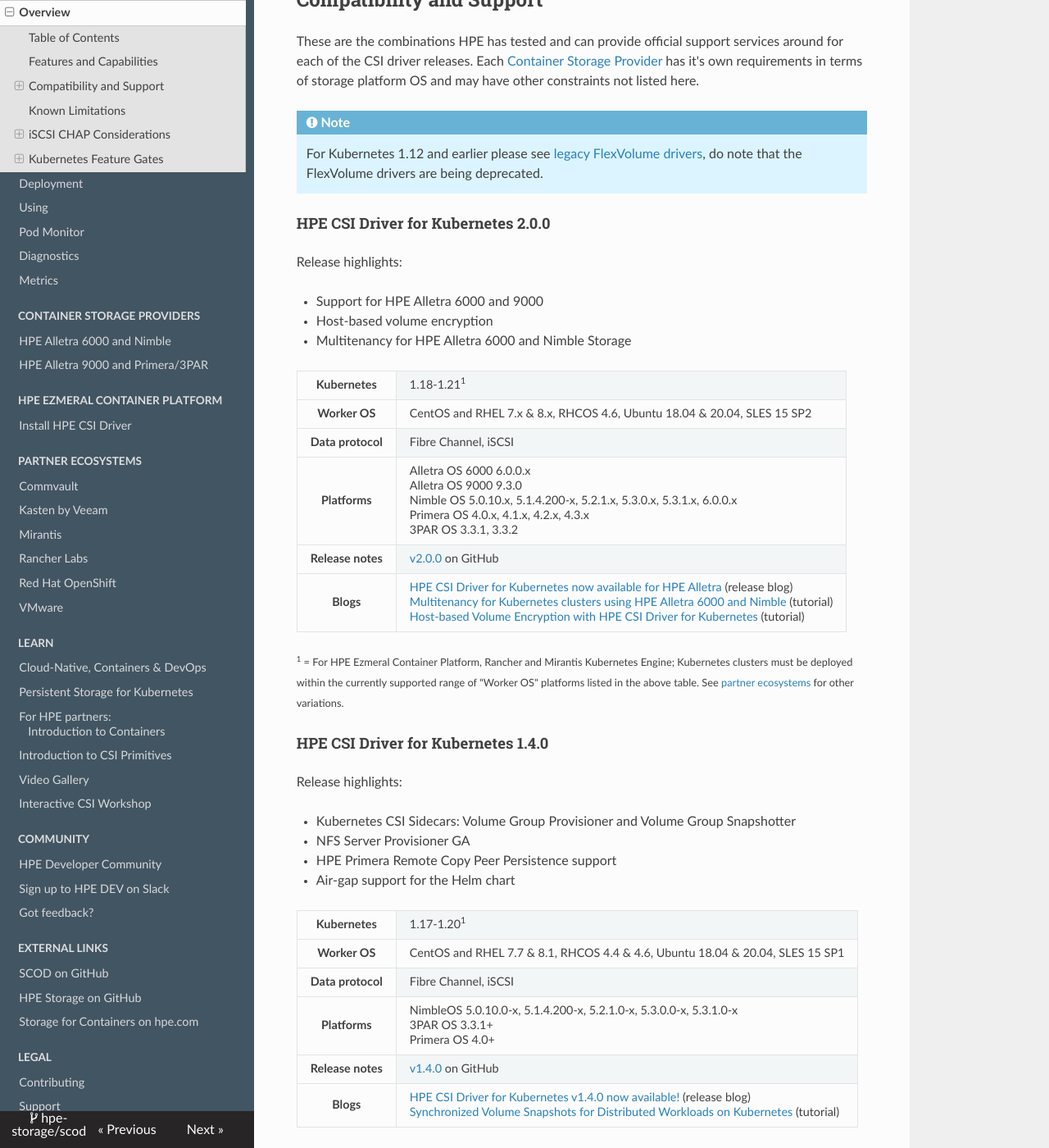
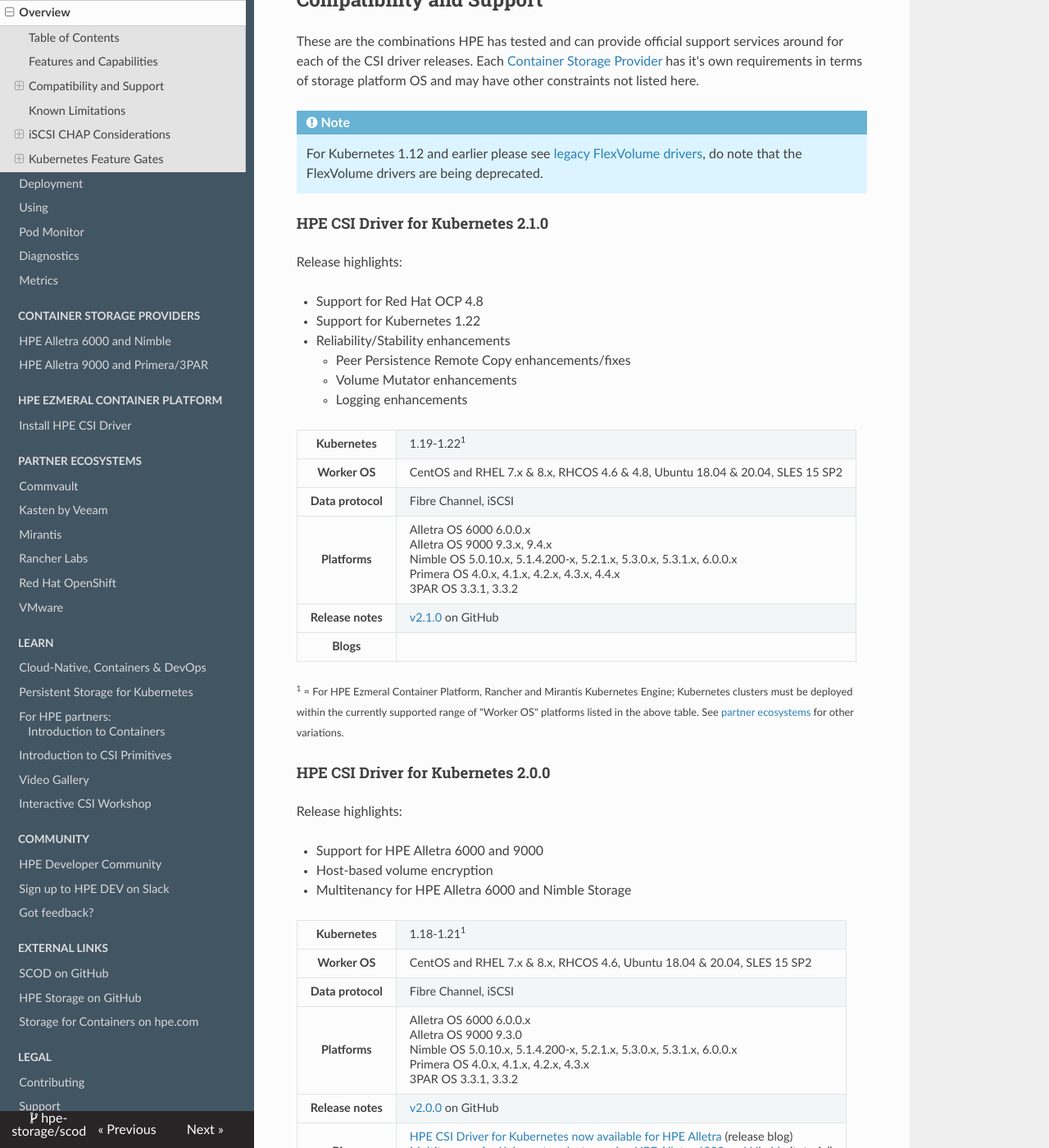
Before and after one commit to hpe-storage/scod, an MkDocs documentation site: the page built from docs/csi_driver/index.md, in a window 1280 px wide and 1400 px high, scrolled down 2724 px. Shown: the whole window at 82% size. Built offline with MkDocs 1.6.1, drawn with Linux system fonts in a browser that asks for light colours; nearby versions of some CDN libraries; some of the changed text lies outside the part shown.

Commit message:
updates for 2.1
Signed-off-by: Chris Snell <snell.chris@gmail.com>

```diff
--- a/docs/container_storage_provider/hpe_alletra_9000/index.md
+++ b/docs/container_storage_provider/hpe_alletra_9000/index.md
@@ -13,7 +13,8 @@
 
 | Version | Protocols | Host OS | Container Orchestrator | HPE Alletra 9000, Primera and 3PAR OS |
 | ------ | ------------------- |-------- | --------- | ------------------- |
-| v2.0.0 | iSCSI & FC | CentOS 8.x <br /> RHEL 8.x <br /> CoreOS | Kubernetes 1.18-1.21 <br /> Red Hat OpenShift 4.4, 4.6 <br /> SUSE CaaSP 4.2 | 3PAR OS 3.3.1+ <br /> Primera OS 4.0+ |
+| v2.1.0 | iSCSI & FC | CentOS 8.x <br /> RHEL 8.x <br /> CoreOS | Kubernetes 1.19-1.22 <br /> Red Hat OpenShift 4.6, 4.8 <br /> SUSE CaaSP 4.5 | 3PAR OS 3.3.1+ <br /> Primera OS 4.0+ <br /> Alletra OS 9.3.x, 9.4.x |
+| v2.0.0 | iSCSI & FC | CentOS 8.x <br /> RHEL 8.x <br /> CoreOS | Kubernetes 1.18-1.21 <br /> Red Hat OpenShift 4.4, 4.6 <br /> SUSE CaaSP 4.5 | 3PAR OS 3.3.1+ <br /> Primera OS 4.0+ <br /> Alletra OS 9.3.x |
 | v1.4.0 | iSCSI & FC | CentOS 8.1 <br /> RHEL 8.1 <br /> CoreOS | Kubernetes 1.17-1.20 <br /> Red Hat OpenShift 4.4, 4.6 <br /> SUSE CaaSP 4.2 | 3PAR OS 3.3.1+ <br /> Primera OS 4.0+ |
 | v1.3.0 | iSCSI & FC | CentOS 7.6, 7.7 <br /> RHEL 7.6, 7.7 <br /> CoreOS | Kubernetes 1.16-1.19 <br /> Red Hat OpenShift 4.2, 4.3 | 3PAR OS 3.3.1+ <br /> Primera OS 4.0+ |
 | v1.2.0 | iSCSI & FC | CentOS 7.6, 7.7 <br /> RHEL 7.6, 7.7 <br /> CoreOS | Kubernetes 1.16-1.18 <br /> Red Hat OpenShift 4.2, 4.3 | 3PAR OS 3.3.1+ <br /> Primera OS 4.0, 4.1 |
--- a/docs/csi_driver/index.md
+++ b/docs/csi_driver/index.md
@@ -55,6 +55,55 @@
 
 !!! note
     For Kubernetes 1.12 and earlier please see [legacy FlexVolume drivers](../flexvolume_driver/index.md), do note that the FlexVolume drivers are being deprecated.
+
+#### HPE CSI Driver for Kubernetes 2.1.0
+
+Release highlights:
+
+* Support for Red Hat OCP 4.8
+* Support for Kubernetes 1.22
+* Reliability/Stability enhancements
+    * Peer Persistence Remote Copy enhancements/fixes
+    * Volume Mutator enhancements
+    * Logging enhancements
+
+<table>
+  <tr>
+    <th>Kubernetes</th>
+    <td>1.19-1.22<sup>1</sup></td>
+  </tr>
+  <tr>
+    <th>Worker&nbsp;OS</th>
+    <td>CentOS and RHEL 7.x & 8.x, RHCOS 4.6 & 4.8, Ubuntu 18.04 & 20.04, SLES 15 SP2
+  </tr>
+  <tr>
+    <th>Data&nbsp;protocol</th>
+    <td>Fibre Channel, iSCSI</td>
+  </tr>
+  <tr>
+    <th>Platforms</th>
+    <td>
+      Alletra OS 6000 6.0.0.x<br />
+      Alletra OS 9000 9.3.x, 9.4.x<br />
+      Nimble OS 5.0.10.x, 5.1.4.200-x, 5.2.1.x, 5.3.0.x, 5.3.1.x, 6.0.0.x<br />
+      Primera OS 4.0.x, 4.1.x, 4.2.x, 4.3.x, 4.4.x<br />
+      3PAR OS 3.3.1, 3.3.2
+    </td>
+  <tr>
+    <th>Release&nbsp;notes</th>
+    <td><a href=https://github.com/hpe-storage/csi-driver/blob/master/release-notes/v2.1.0.md>v2.1.0</a> on GitHub</td>
+  </tr>
+  <tr>
+   <th>Blogs</th>
+   <td>
+
+   </td>
+ </tr>
+</table>
+
+<small>
+ <sup>1</sup> = For HPE Ezmeral Container Platform, Rancher and Mirantis Kubernetes Engine; Kubernetes clusters must be deployed within the currently supported range of "Worker OS" platforms listed in the above table. See [partner ecosystems](../partners) for other variations.
+</small>
 
 #### HPE CSI Driver for Kubernetes 2.0.0
 
@@ -150,53 +199,6 @@
  <sup>1</sup> = For HPE Ezmeral Container Platform, Rancher and Mirantis Kubernetes Engine; Kubernetes clusters must be deployed within the currently supported range of "Worker OS" platforms listed in the above table. See [partner ecosystems](../partners) for other variations.
 </small>
 
-#### HPE CSI Driver for Kubernetes 1.3.0
-
-Release highlights:
-
-* Kubernetes CSI Sidecar: Volume Mutator
-* Broader ecosystem support
-* Native iSCSI CHAP configuration
-
-<table>
-  <tr>
-    <th>Kubernetes</th>
-    <td>1.15-1.18<sup>1</sup></td>
-  </tr>
-  <tr>
-    <th>Worker OS</th>
-    <td>CentOS 7.6, RHEL 7.6, RHCOS 4.3-4.4, Ubuntu 18.04, Ubuntu 20.04
-  </tr>
-  <tr>
-    <th>Data protocol</th>
-    <td>Fibre Channel, iSCSI </td>
-  </tr>
-  <tr>
-    <th>Platforms</th>
-    <td>
-      NimbleOS 5.0.10.x, 5.1.4.200-x, 5.2.1.x, 5.3.0.x<br />
-      3PAR OS 3.3.1<br/>
-      Primera OS 4.0.0, 4.1.0, 4.2.0<sup>2</sup><br/>
-    </td>
-  <tr>
-    <th>Release notes</th>
-    <td><a href=https://github.com/hpe-storage/csi-driver/blob/master/release-notes/v1.3.0.md>v1.3.0</a> on GitHub</td>
-  </tr>
-  <tr>
-   <th>Blogs</th>
-   <td>
-    <a href="https://community.hpe.com/t5/around-the-storage-block/hpe-csi-driver-for-kubernetes-1-3-0-now-available/ba-p/7099684">Around The Storage Block</a> (release)<br/>
-    <a href="https://developer.hpe.com/blog/ppPAlQ807Ah8QGMNl1YE/tutorial-enabling-remote-copy-using-the-hpe-csi-driver-for-kubernetes-on">HPE DEV</a> (Remote copy peer persistence tutorial)<br/>
-    <a href="https://developer.hpe.com/blog/8nlLVWP1RKFROlvZJDo9/introducing-kubernetes-csi-sidecar-containers-from-hpe">HPE DEV</a> (Introducing the volume mutator)<br/>
-   </td>
- </tr>
-</table>
-
-<small>
- <sup>1</sup> = For HPE Ezmeral Container Platform and Rancher; Kubernetes clusters must be deployed within the currently supported range of "Worker OS" platforms listed in the above table. See [partner ecosystems](../partners) for other variations.<br />
- <sup>2</sup> = Only FC is supported on Primera OS prior to 4.2.0.
-</small>
-
 #### Release Archive
 
 HPE currently supports up to three minor releases of the HPE CSI Driver for Kubernetes.
```
Also changed, not shown: other parts of docs/container_storage_provider/hpe_alletra_9000/index.md (+1 -0 lines), docs/csi_driver/archive.md (+47 -0 lines).
